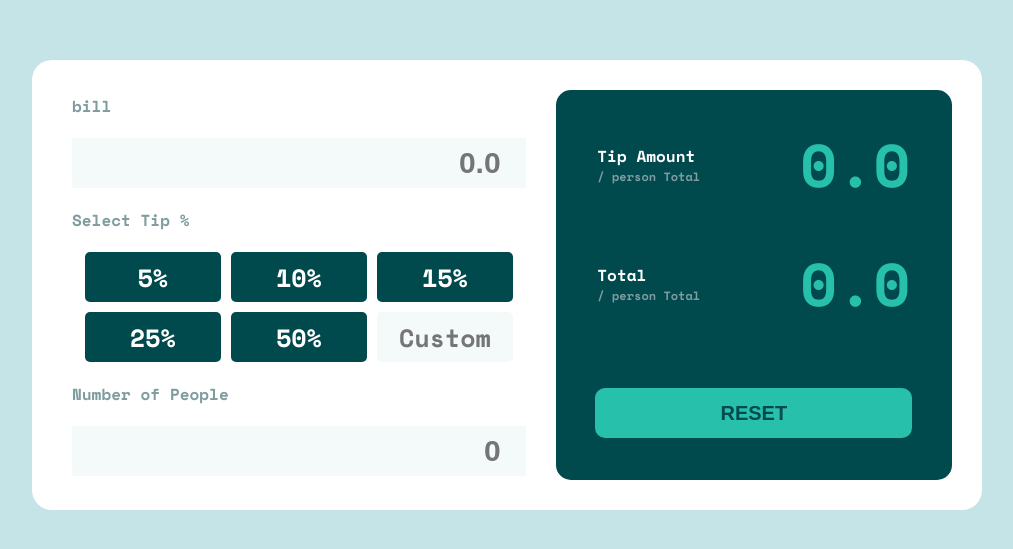
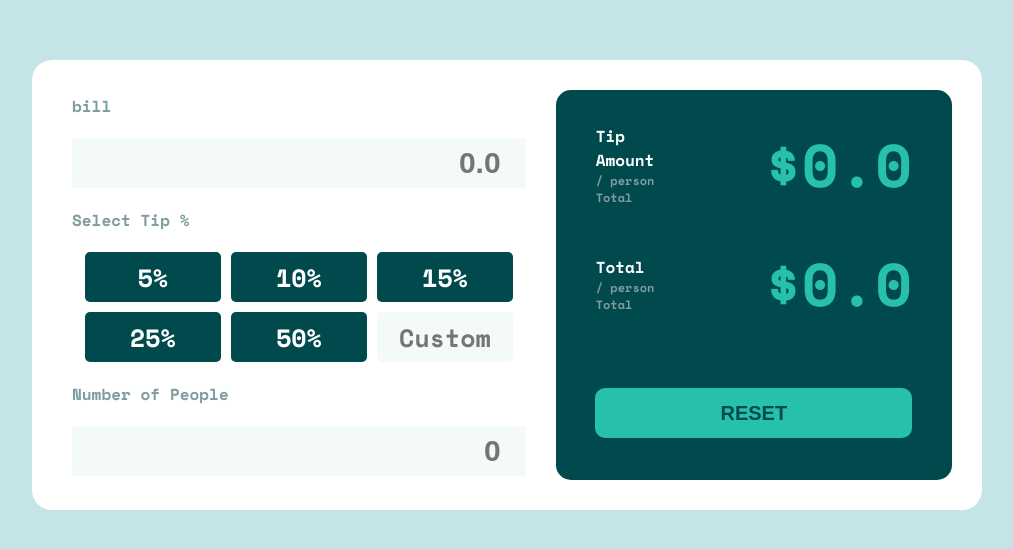
Before and after one commit to Hugo8814/tip-calc, a plain HTML site: page index.html in a window 1280 px wide. Shown: the part 115-664 px from the top of the page, without its empty margins (133-1146 px from the left). Drawn offline with nearby package versions, Linux system fonts and the light colour scheme.

Commit message:
done, next

```diff
--- a/index.html
+++ b/index.html
@@ -61,7 +61,7 @@
               <div class="side__2__numbox-text-1">Tip Amount</div>
               <div class="side__2__numbox-text-2">/ person Total</div>
             </div>
-            <div class="side__2__numbox-num">0.0</div>
+            <div class="side__2__numbox-num">$0.0</div>
           </div>
 
           <div class="side__2__numbox">
@@ -69,7 +69,7 @@
               <div class="side__2__numbox-text-1">Total</div>
               <div class="side__2__numbox-text-2">/ person Total</div>
             </div>
-            <div class="side__2__numbox-num-2">0.0</div>
+            <div class="side__2__numbox-num-2">$0.0</div>
           </div>
 
           <button class="side__2-btn">RESET</button>
```
